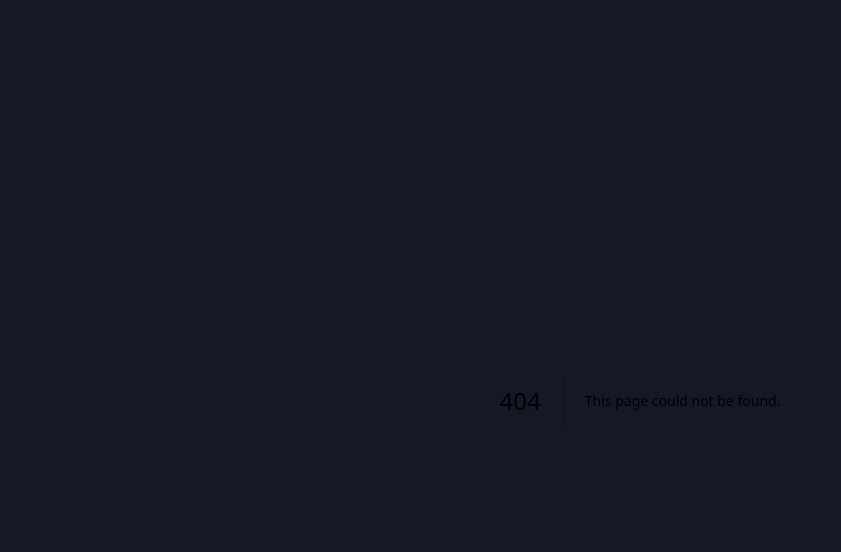
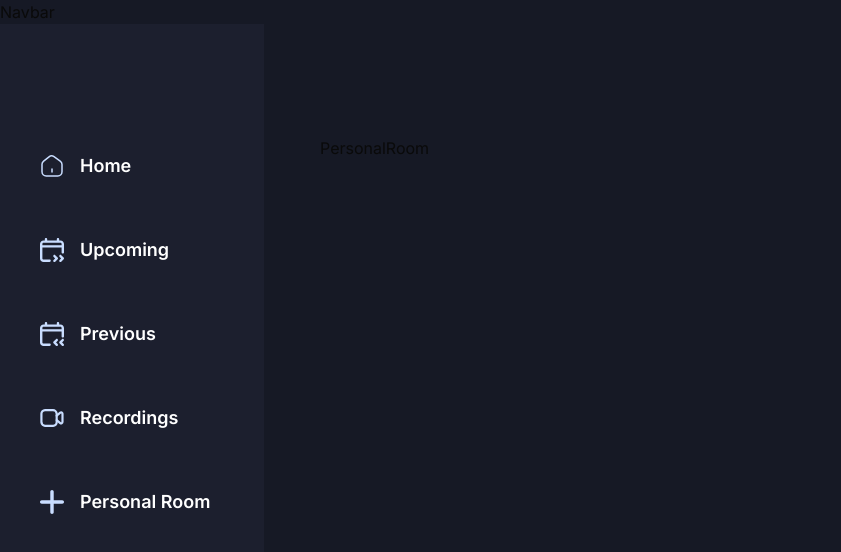
Before and after one commit to vinisadev/team-meet, a Next.js app: page /personal-room in a window 1280 px wide. Before the commit this address had no page. Shown: the top 552 px of the page, without its empty margins (0-841 px from the left). Built offline with nearby package versions, Linux system fonts and the light colour scheme.

Commit message:
Add some more page structure

```diff
--- /dev/null
+++ b/src/app/(root)/(home)/personal-room/page.tsx
@@ -0,0 +1,7 @@
+import React from 'react'
+
+const PersonalRoom = () => {
+  return <div>PersonalRoom</div>
+}
+
+export default PersonalRoom
--- /dev/null
+++ b/src/app/(root)/(home)/previous/page.tsx
@@ -0,0 +1,7 @@
+import React from 'react'
+
+const Previous = () => {
+  return <div>Previous</div>
+}
+
+export default Previous
--- /dev/null
+++ b/src/app/(root)/(home)/recordings/page.tsx
@@ -0,0 +1,7 @@
+import React from 'react'
+
+const Recordings = () => {
+  return <div>Recordings</div>
+}
+
+export default Recordings
--- /dev/null
+++ b/src/app/(root)/(home)/upcoming/page.tsx
@@ -0,0 +1,7 @@
+import React from 'react'
+
+const Upcoming = () => {
+  return <div>Upcoming</div>
+}
+
+export default Upcoming
```
